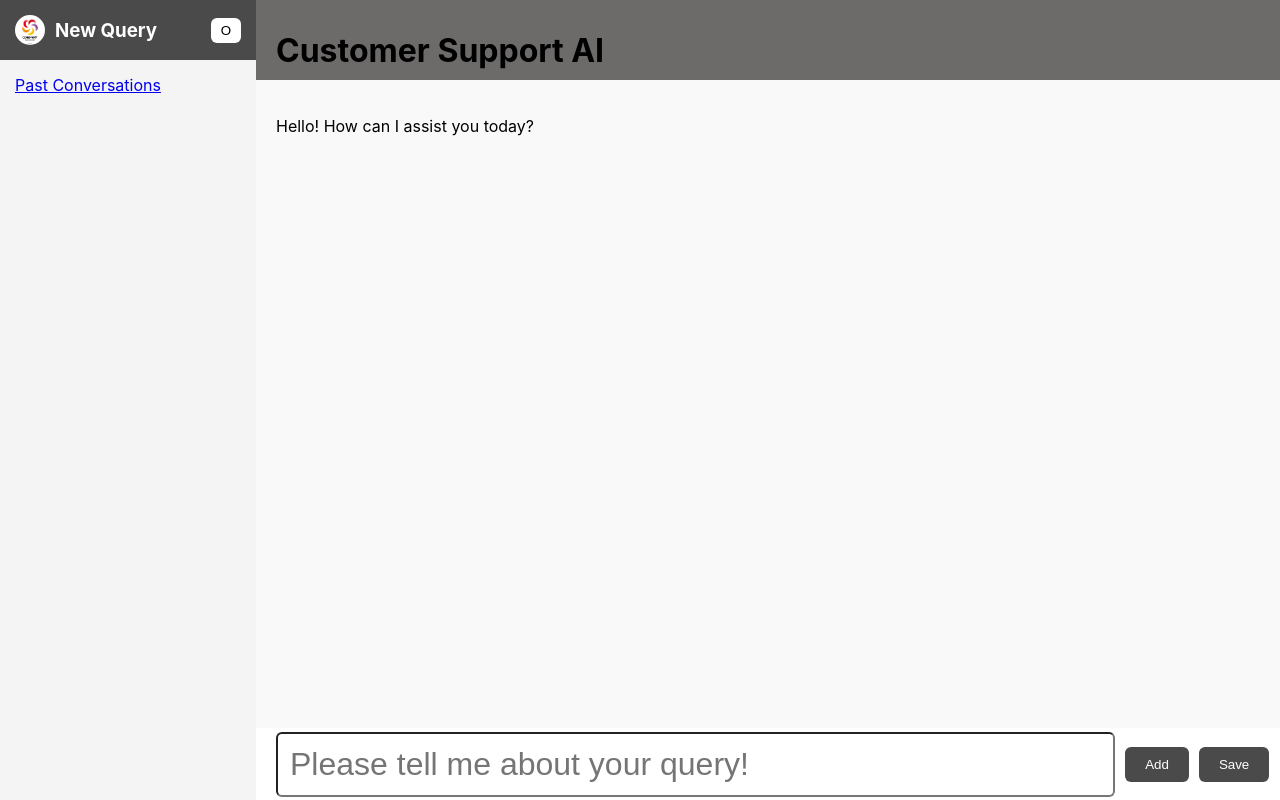
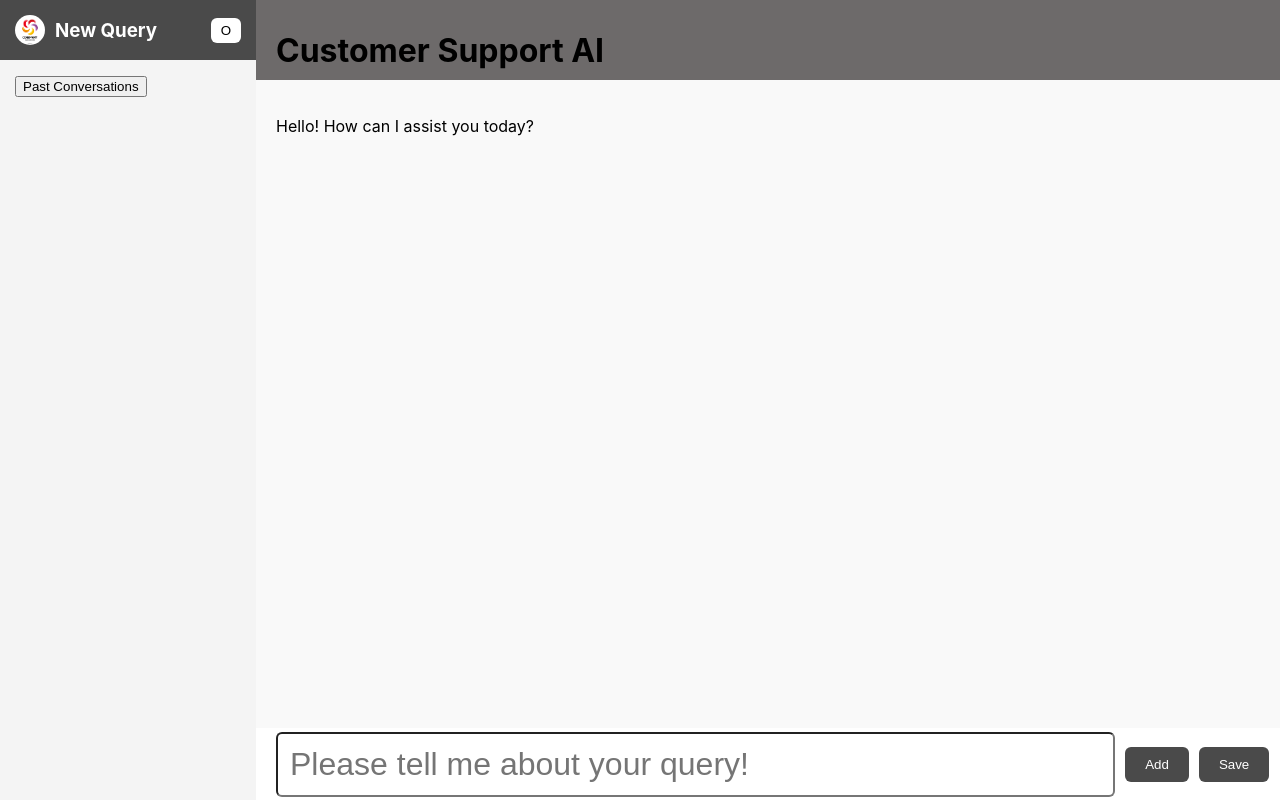
Before and after one commit to ashish101020/react-chat-bot-ai, a React (Create React App) app: page / in a window 1280 px wide. Built offline with nearby package versions, Linux system fonts and the light colour scheme.

Commit message:
add button on link

```diff
--- a/src/components/SideBar.jsx
+++ b/src/components/SideBar.jsx
@@ -26,7 +26,7 @@ const SideBar = () => {
       <div className="sidebar-content">
         {/* <button className="sidebar-btn" onClick={() => navigate('/history')}>Past Questions</button> */}
         {/* <Link to="/history">Past Conversations</Link> */}
-        <a href="/history" onClick={handleSaveChat}>Past Conversations</a>
+        <a href="/history"><button onClick={handleSaveChat}>Past Conversations</button></a>
 
       </div>
 
```
